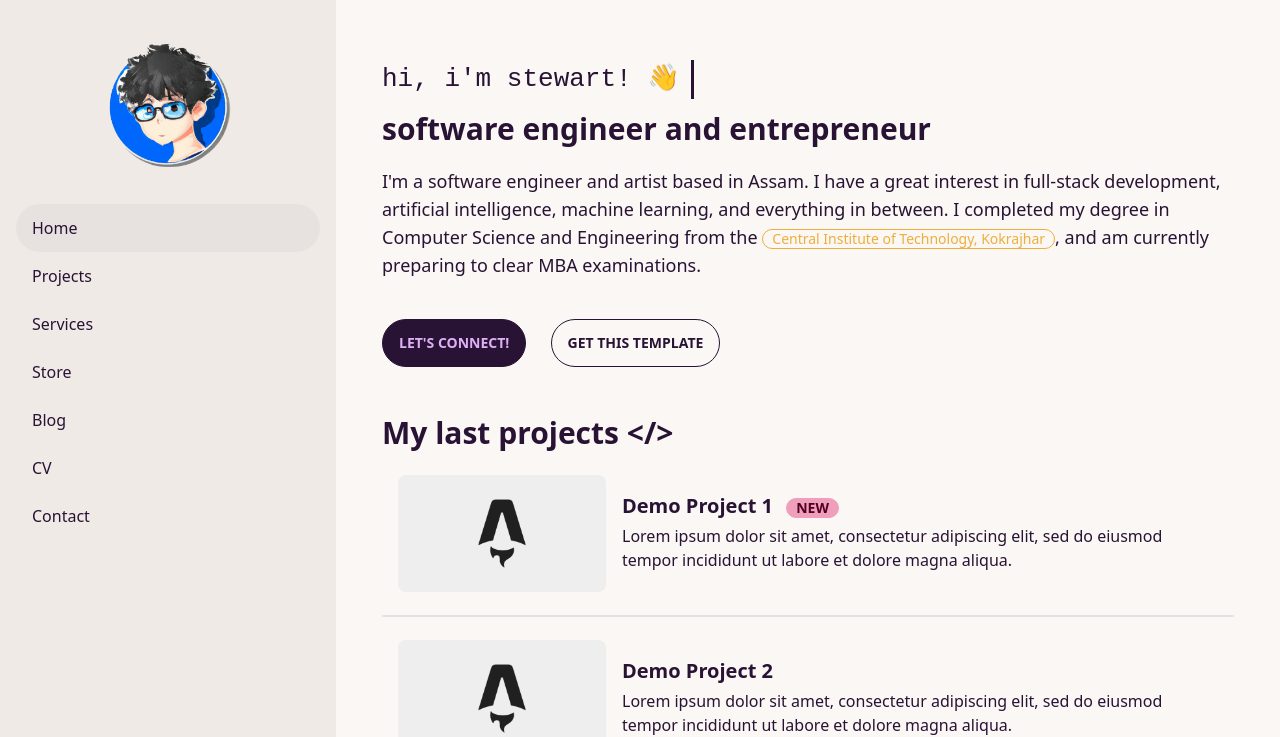
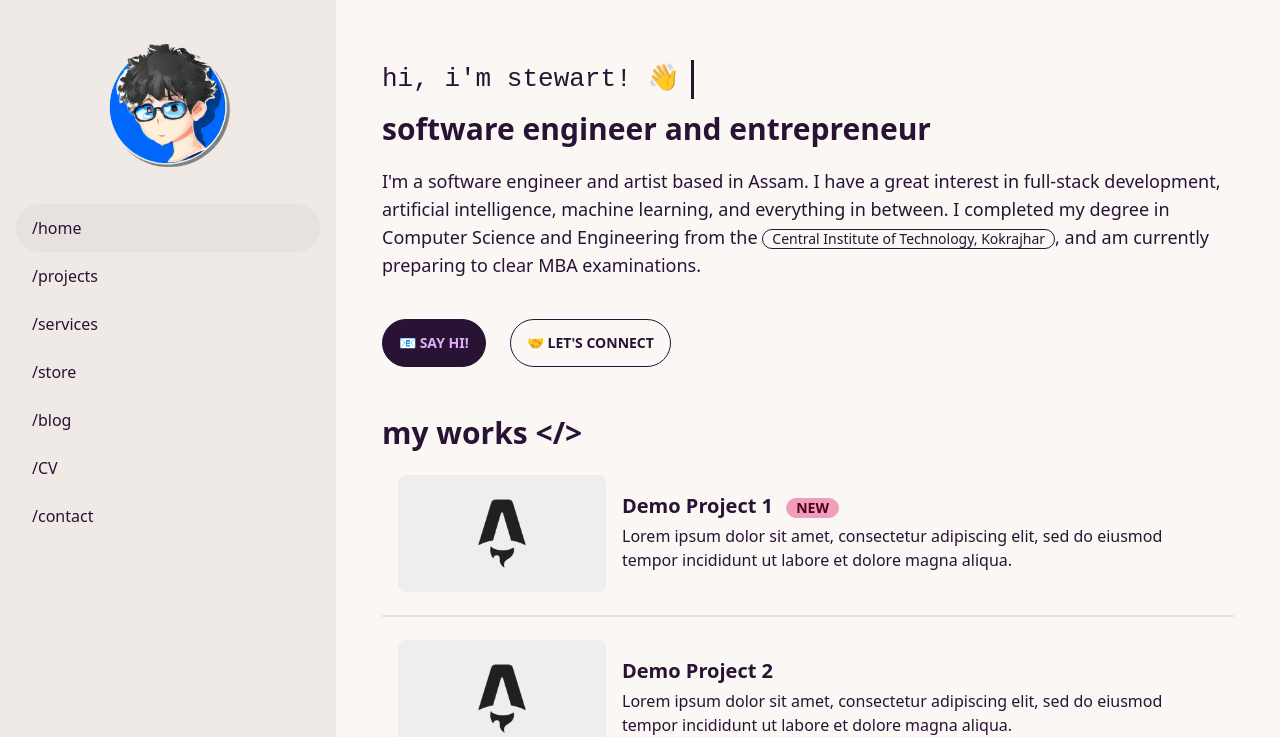
Before and after one commit to stewartMichaels/my-blog, an Astro site: page / in a window 1280 px wide. Shown: the top 737 px of the page. Built offline with nearby package versions, Linux system fonts and the light colour scheme; Astro itself is replaced by a stand-in of ours.

Commit message:
basic edits

```diff
--- a/src/components/Header.astro
+++ b/src/components/Header.astro
@@ -4,13 +4,21 @@
   <div class="navbar">
     <div class="navbar-start">
       <label for="my-drawer" class="btn btn-square btn-ghost">
-        <svg xmlns="http://www.w3.org/2000/svg" fill="none" viewBox="0 0 24 24" class="inline-block w-5 h-5 stroke-current"
-          ><path stroke-linecap="round" stroke-linejoin="round" stroke-width="2" d="M4 6h16M4 12h16M4 18h16"></path>
+        <svg
+          xmlns="http://www.w3.org/2000/svg"
+          fill="none"
+          viewBox="0 0 24 24"
+          class="inline-block w-5 h-5 stroke-current"
+          ><path
+            stroke-linecap="round"
+            stroke-linejoin="round"
+            stroke-width="2"
+            d="M4 6h16M4 12h16M4 18h16"></path>
         </svg>
       </label>
     </div>
     <div class="navbar-center">
-      <a class="btn btn-ghost normal-case text-xl" href="/">Manuel Ernesto ⚡️</a>
+      <a class="btn btn-ghost normal-case text-xl" href="/">Stewart Michaels</a>
     </div>
     <div class="navbar-end"></div>
   </div>
--- a/src/components/SideBar.astro
+++ b/src/components/SideBar.astro
@@ -16,13 +16,13 @@
     </div>
     <ul class="grow shrink">
       <!-- Sidebar content here -->
-      <li><a id="home" href="/">Home</a></li>
-      <li><a id="projects" href="/projects">Projects</a></li>
-      <li><a id="services" href="/services">Services</a></li>
-      <li><a id="store" href="/store">Store</a></li>
-      <li><a id="blog" href="/blog/">Blog</a></li>
-      <li><a id="cv" href="/cv">CV</a></li>
-      <li><a href="mailto:contact.manuelernestog@gmail.com">Contact</a></li>
+      <li><a id="home" href="/">/home</a></li>
+      <li><a id="projects" href="/projects">/projects</a></li>
+      <li><a id="services" href="/services">/services</a></li>
+      <li><a id="store" href="/store">/store</a></li>
+      <li><a id="blog" href="/blog/">/blog</a></li>
+      <li><a id="cv" href="/cv">/CV</a></li>
+      <li><a href="mailto:contact.manuelernestog@gmail.com">/contact</a></li>
     </ul>
     <div class="social-icons px-4 my-2 flex self-center">
       <a
--- a/src/pages/index.astro
+++ b/src/pages/index.astro
@@ -25,28 +25,28 @@ const last_posts = posts.slice(0, 3);
         interest in full-stack development, artificial intelligence, machine
         learning, and everything in between. I completed my degree in Computer
         Science and Engineering from the <a
-          class="badge badge-accent badge-outline"
+          class="badge badge-outline"
           href="https://www.cit.ac.in/"
           target="_blank">Central Institute of Technology, Kokrajhar</a
         >, and am currently preparing to clear MBA examinations.
       </text>
     </div>
     <div class="mt-8">
-      <a class="btn" href="https://twitter.com/manuelernestog" target="_blank">
-        Let's connect!</a
+      <a class="btn" href="mailto:u19cse1049@cit.ac.in" target="_blank"
+        >📧 Say hi!</a
       >
       <a
-        href="https://github.com/manuelernestog/astro-modern-personal-website"
+        href="https://www.instagram.com/stewartmichaels_/"
         target="_blank"
         class="btn btn-outline ml-5"
       >
-        Get This template</a
+        🤝 Let's Connect</a
       >
     </div>
   </div>
 
   <div>
-    <div class="text-3xl w-full font-bold mb-2">My last projects {"</>"}</div>
+    <div class="text-3xl w-full font-bold mb-2">my works {"</>"}</div>
   </div>
 
   <HorizontalCard
```
